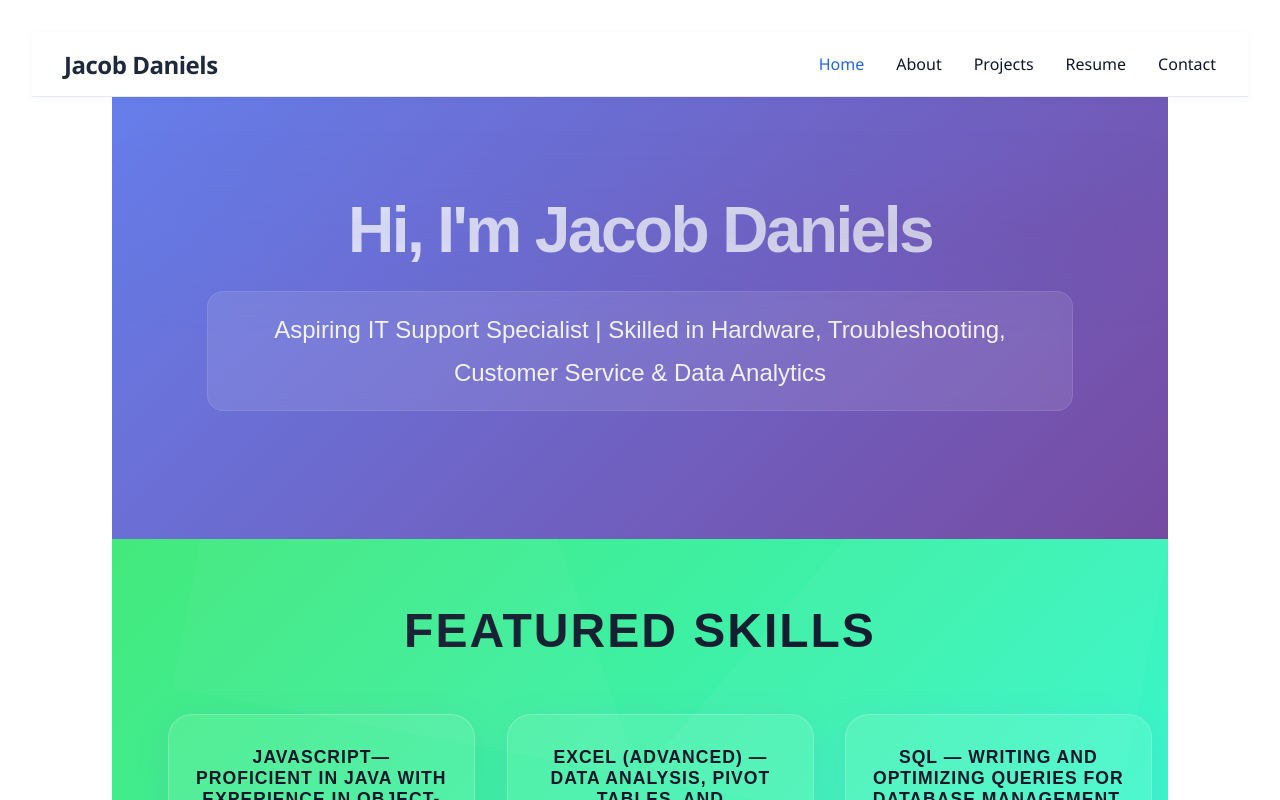
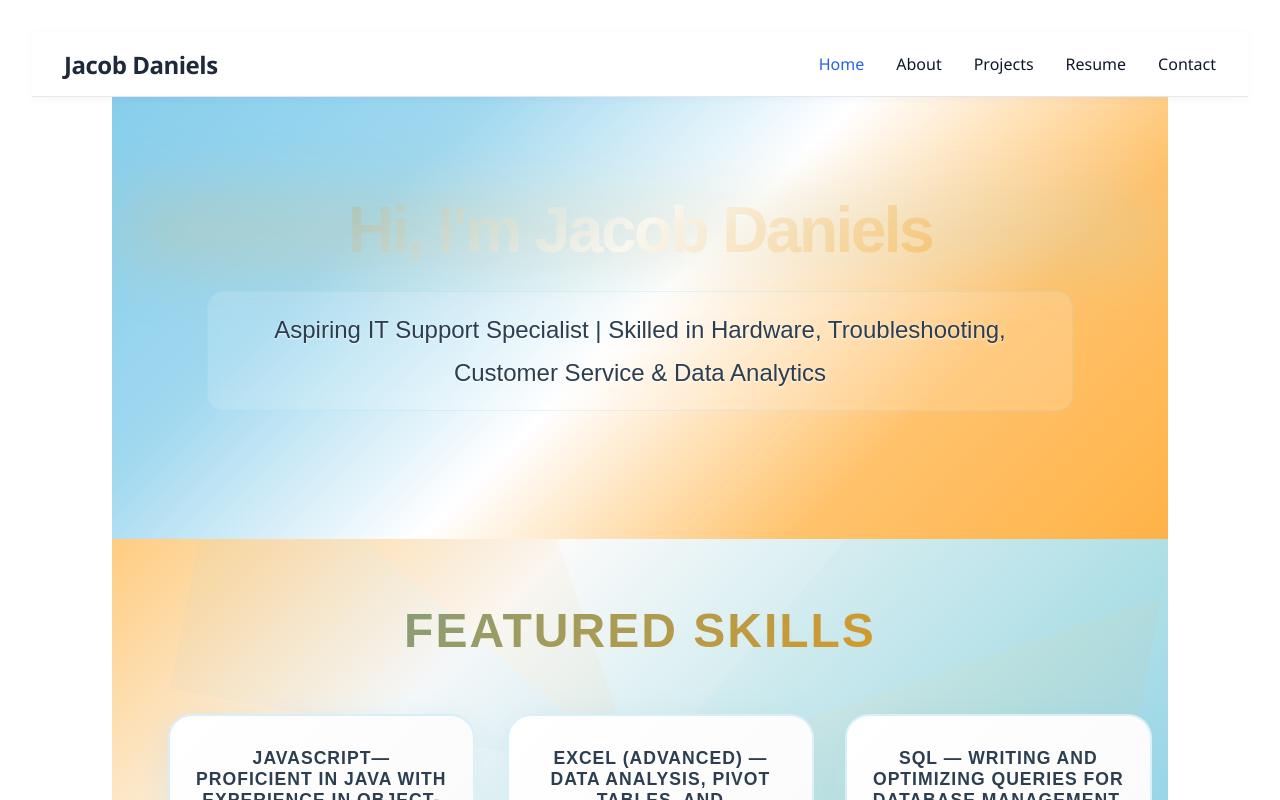
Before and after one commit to aidan2125/jacobdanielsPortfolio, a React (Vite) app in the folder Jacobdaniel-s-Portfolio/: page / in a window 1280 px wide. Shown: the top 800 px of the page. Built offline with nearby package versions, Linux system fonts and the light colour scheme.

Commit message:
Update color scheme to soft blue, orange, and white core colors
cgen-67c19acd8086432d9ed25688376ba21a

```diff
--- a/Jacobdaniel-s-Portfolio/src/styles/home.css
+++ b/Jacobdaniel-s-Portfolio/src/styles/home.css
@@ -1,18 +1,71 @@
 /* ========= CSS CUSTOM PROPERTIES ========= */
 :root {
-  --gradient-primary: linear-gradient(135deg, #667eea 0%, #764ba2 100%);
-  --gradient-secondary: linear-gradient(135deg, #f093fb 0%, #f5576c 100%);
-  --gradient-tertiary: linear-gradient(135deg, #4facfe 0%, #00f2fe 100%);
-  --gradient-quaternary: linear-gradient(135deg, #43e97b 0%, #38f9d7 100%);
-  --glow-color: rgba(102, 126, 234, 0.4);
-  --text-primary: #0f172a;
-  --text-secondary: #475569;
-  --bg-glass: rgba(255, 255, 255, 0.1);
+  /* Core colors: Soft Blue, Orange, White */
+  --soft-blue: #87ceeb;
+  --soft-blue-dark: #5f9ea0;
+  --soft-blue-light: #b0e0e6;
+  --warm-orange: #ffb347;
+  --warm-orange-dark: #ff9800;
+  --warm-orange-light: #ffcc80;
+  --pure-white: #ffffff;
+  --off-white: #fafafa;
+  --cream-white: #f8f9fa;
+
+  /* Beautiful gradients using core colors */
+  --gradient-primary: linear-gradient(
+    135deg,
+    var(--soft-blue) 0%,
+    var(--pure-white) 50%,
+    var(--warm-orange-light) 100%
+  );
+  --gradient-secondary: linear-gradient(
+    135deg,
+    var(--warm-orange) 0%,
+    var(--soft-blue-light) 100%
+  );
+  --gradient-tertiary: linear-gradient(
+    135deg,
+    var(--soft-blue-light) 0%,
+    var(--pure-white) 50%,
+    var(--soft-blue) 100%
+  );
+  --gradient-quaternary: linear-gradient(
+    135deg,
+    var(--warm-orange-light) 0%,
+    var(--cream-white) 50%,
+    var(--soft-blue-light) 100%
+  );
+
+  /* Enhanced gradients for special effects */
+  --gradient-hero: linear-gradient(
+    135deg,
+    var(--soft-blue) 0%,
+    rgba(135, 206, 235, 0.8) 25%,
+    var(--pure-white) 50%,
+    rgba(255, 179, 71, 0.8) 75%,
+    var(--warm-orange) 100%
+  );
+  --gradient-skills: linear-gradient(
+    135deg,
+    var(--warm-orange-light) 0%,
+    var(--off-white) 30%,
+    var(--soft-blue-light) 70%,
+    var(--soft-blue) 100%
+  );
+
+  --glow-color: rgba(135, 206, 235, 0.4);
+  --glow-orange: rgba(255, 179, 71, 0.4);
+  --text-primary: #2c3e50;
+  --text-secondary: #5d6d7e;
+  --bg-glass: rgba(255, 255, 255, 0.15);
+  --bg-glass-blue: rgba(135, 206, 235, 0.1);
+  --bg-glass-orange: rgba(255, 179, 71, 0.1);
   --backdrop-blur: 20px;
   --border-radius-xl: 24px;
   --border-radius-lg: 16px;
-  --shadow-glow: 0 8px 32px rgba(102, 126, 234, 0.15);
-  --shadow-hover: 0 20px 60px rgba(102, 126, 234, 0.25);
+  --shadow-glow: 0 8px 32px rgba(135, 206, 235, 0.2);
+  --shadow-hover: 0 20px 60px rgba(255, 179, 71, 0.3);
+  --shadow-orange: 0 8px 32px rgba(255, 179, 71, 0.2);
   --animation-bounce: bounce-in 0.8s cubic-bezier(0.68, -0.55, 0.265, 1.55);
   --animation-fade: fadeInUp 0.6s ease-out;
   --animation-slide: slideInRight 0.8s cubic-bezier(0.4, 0, 0.2, 1);
@@ -93,7 +146,7 @@
 .home-hero {
   padding: 6rem 1rem 5rem;
   text-align: center;
-  background: var(--gradient-primary);
+  background: var(--gradient-hero);
   position: relative;
   overflow: hidden;
   font-family: Arial, sans-serif;
@@ -110,7 +163,7 @@
   background: linear-gradient(
     45deg,
     transparent 30%,
-    rgba(255, 255, 255, 0.1) 50%,
+    rgba(255, 255, 255, 0.3) 50%,
     transparent 70%
   );
   animation: shimmer 3s infinite;
@@ -126,8 +179,22 @@
 }
 
 @media (prefers-color-scheme: dark) {
+  :root {
+    --text-primary: #f8f9fa;
+    --text-secondary: #cbd5e1;
+    --bg-glass: rgba(15, 23, 42, 0.3);
+    --glow-color: rgba(135, 206, 235, 0.3);
+  }
+
   .home-hero {
-    background: linear-gradient(135deg, #0f172a 0%, #1e293b 50%, #334155 100%);
+    background: linear-gradient(
+      135deg,
+      #1e293b 0%,
+      var(--soft-blue-dark) 25%,
+      #2c3e50 50%,
+      var(--warm-orange-dark) 75%,
+      #34495e 100%
+    );
   }
 }
 
@@ -138,7 +205,12 @@
   letter-spacing: -0.04em;
   margin-bottom: 1.5rem;
   color: var(--text-primary);
-  background: linear-gradient(135deg, #ffffff 0%, #e2e8f0 100%);
+  background: linear-gradient(
+    135deg,
+    var(--soft-blue-dark) 0%,
+    var(--pure-white) 50%,
+    var(--warm-orange-dark) 100%
+  );
   -webkit-background-clip: text;
   -webkit-text-fill-color: transparent;
   background-clip: text;
@@ -155,10 +227,10 @@
   left: 0;
   right: 0;
   bottom: 0;
-  background: linear-gradient(135deg, #667eea 0%, #764ba2 100%);
+  background: var(--gradient-secondary);
   border-radius: var(--border-radius-lg);
   filter: blur(30px);
-  opacity: 0.3;
+  opacity: 0.2;
   z-index: -1;
   animation: pulse-glow 2s infinite;
 }
@@ -166,7 +238,7 @@
 .hero-subtitle,
 .home-hero p {
   font-size: clamp(1.1rem, 2.5vw, 1.5rem);
-  color: rgba(255, 255, 255, 0.9);
+  color: var(--text-primary);
   max-width: 800px;
   margin: 0 auto 3rem;
   line-height: 1.8;
@@ -178,7 +250,8 @@
   padding: 1rem 2rem;
   border-radius: var(--border-radius-lg);
   background: var(--bg-glass);
-  border: 1px solid rgba(255, 255, 255, 0.1);
+  border: 1px solid rgba(135, 206, 235, 0.2);
+  text-shadow: 0 1px 2px rgba(255, 255, 255, 0.8);
 }
 
 /* ========= BUTTON GROUP ========= */
@@ -201,8 +274,8 @@
   font-size: 1.1rem;
   text-decoration: none;
   background: var(--gradient-secondary);
-  color: #fff;
-  border: none;
+  color: var(--pure-white);
+  border: 2px solid var(--soft-blue-light);
   cursor: pointer;
   transition: all 0.4s cubic-bezier(0.4, 0, 0.2, 1);
   position: relative;
@@ -210,6 +283,7 @@
   text-transform: uppercase;
   letter-spacing: 1px;
   font-family: Arial, sans-serif;
+  text-shadow: 0 1px 2px rgba(0, 0, 0, 0.2);
 }
 
 .button-group a::before,
@@ -223,7 +297,7 @@
   background: linear-gradient(
     90deg,
     transparent,
-    rgba(255, 255, 255, 0.3),
+    rgba(255, 255, 255, 0.4),
     transparent
   );
   transition: left 0.6s;
@@ -237,14 +311,15 @@
 .button-group a:hover,
 .button-group button:hover {
   transform: translateY(-4px) scale(1.05);
-  box-shadow: var(--shadow-hover);
+  box-shadow: var(--shadow-orange);
   background: var(--gradient-tertiary);
+  border-color: var(--warm-orange);
 }
 
 /* ========= SKILLS SECTION ========= */
 .skills-section {
   padding: 4rem 1rem;
-  background: var(--gradient-quaternary);
+  background: var(--gradient-skills);
   position: relative;
   overflow: hidden;
   font-family: Arial, sans-serif;
@@ -260,7 +335,8 @@
   background: repeating-conic-gradient(
     from 0deg at 50% 50%,
     transparent 0deg 60deg,
-    rgba(255, 255, 255, 0.03) 60deg 120deg
+    rgba(135, 206, 235, 0.05) 60deg 90deg,
+    rgba(255, 179, 71, 0.05) 90deg 120deg
   );
   animation: rotate 20s linear infinite;
 }
@@ -282,7 +358,11 @@
   text-align: center;
   position: relative;
   z-index: 2;
-  background: linear-gradient(135deg, #1e293b 0%, #0f172a 100%);
+  background: linear-gradient(
+    135deg,
+    var(--soft-blue-dark) 0%,
+    var(--warm-orange-dark) 100%
+  );
   -webkit-background-clip: text;
   -webkit-text-fill-color: transparent;
   background-clip: text;
@@ -312,13 +392,17 @@
 .skill-card {
   padding: 2rem 1.5rem;
   border-radius: var(--border-radius-xl);
-  background: var(--bg-glass);
+  background: linear-gradient(
+    135deg,
+    var(--pure-white) 0%,
+    var(--off-white) 100%
+  );
   backdrop-filter: blur(var(--backdrop-blur));
   color: var(--text-primary);
   font-weight: 600;
   font-size: 1.1rem;
   box-shadow: var(--shadow-glow);
-  border: 1px solid rgba(255, 255, 255, 0.2);
+  border: 2px solid rgba(135, 206, 235, 0.3);
   transition: all 0.4s cubic-bezier(0.4, 0, 0.2, 1);
   position: relative;
   overflow: hidden;
@@ -334,20 +418,26 @@
   left: 0;
   right: 0;
   bottom: 0;
-  background: var(--gradient-primary);
+  background: var(--gradient-secondary);
   opacity: 0;
   transition: opacity 0.4s ease;
   z-index: -1;
 }
 
 .skill-card:hover::before {
-  opacity: 0.1;
+  opacity: 0.15;
 }
 
 .skill-card:hover {
   transform: translateY(-8px) scale(1.05) rotateY(5deg);
-  box-shadow: var(--shadow-hover);
+  box-shadow: var(--shadow-orange);
   animation: float 2s ease-in-out infinite;
+  border-color: var(--warm-orange);
+  background: linear-gradient(
+    135deg,
+    var(--cream-white) 0%,
+    var(--pure-white) 100%
+  );
 }
 
 .skill-card:nth-child(odd) {
@@ -431,7 +521,12 @@
 @media (prefers-color-scheme: dark) {
   .hero-title,
   .home-hero h1 {
-    background: linear-gradient(135deg, #f8fafc 0%, #cbd5e1 100%);
+    background: linear-gradient(
+      135deg,
+      var(--soft-blue-light) 0%,
+      var(--pure-white) 50%,
+      var(--warm-orange-light) 100%
+    );
     -webkit-background-clip: text;
     -webkit-text-fill-color: transparent;
     background-clip: text;
@@ -439,21 +534,49 @@
 
   .hero-subtitle,
   .home-hero p {
-    color: rgba(203, 213, 225, 0.9);
-    background: rgba(15, 23, 42, 0.3);
+    color: var(--off-white);
+    background: rgba(30, 41, 59, 0.4);
+    border: 1px solid rgba(135, 206, 235, 0.3);
   }
 
   .section-title {
-    background: linear-gradient(135deg, #f8fafc 0%, #e2e8f0 100%);
+    background: linear-gradient(
+      135deg,
+      var(--soft-blue-light) 0%,
+      var(--warm-orange-light) 100%
+    );
     -webkit-background-clip: text;
     -webkit-text-fill-color: transparent;
     background-clip: text;
   }
 
   .skill-card {
-    background: rgba(30, 41, 59, 0.4);
-    color: #e2e8f0;
-    border: 1px solid rgba(71, 85, 105, 0.3);
+    background: linear-gradient(
+      135deg,
+      rgba(30, 41, 59, 0.6) 0%,
+      rgba(15, 23, 42, 0.4) 100%
+    );
+    color: var(--off-white);
+    border: 2px solid rgba(135, 206, 235, 0.4);
+  }
+
+  .skill-card:hover {
+    background: linear-gradient(
+      135deg,
+      rgba(30, 41, 59, 0.8) 0%,
+      rgba(15, 23, 42, 0.6) 100%
+    );
+    border-color: var(--warm-orange-light);
+  }
+
+  .button-group a,
+  .button-group button {
+    border-color: var(--soft-blue-light);
+  }
+
+  .button-group a:hover,
+  .button-group button:hover {
+    border-color: var(--warm-orange-light);
   }
 }
 
```
